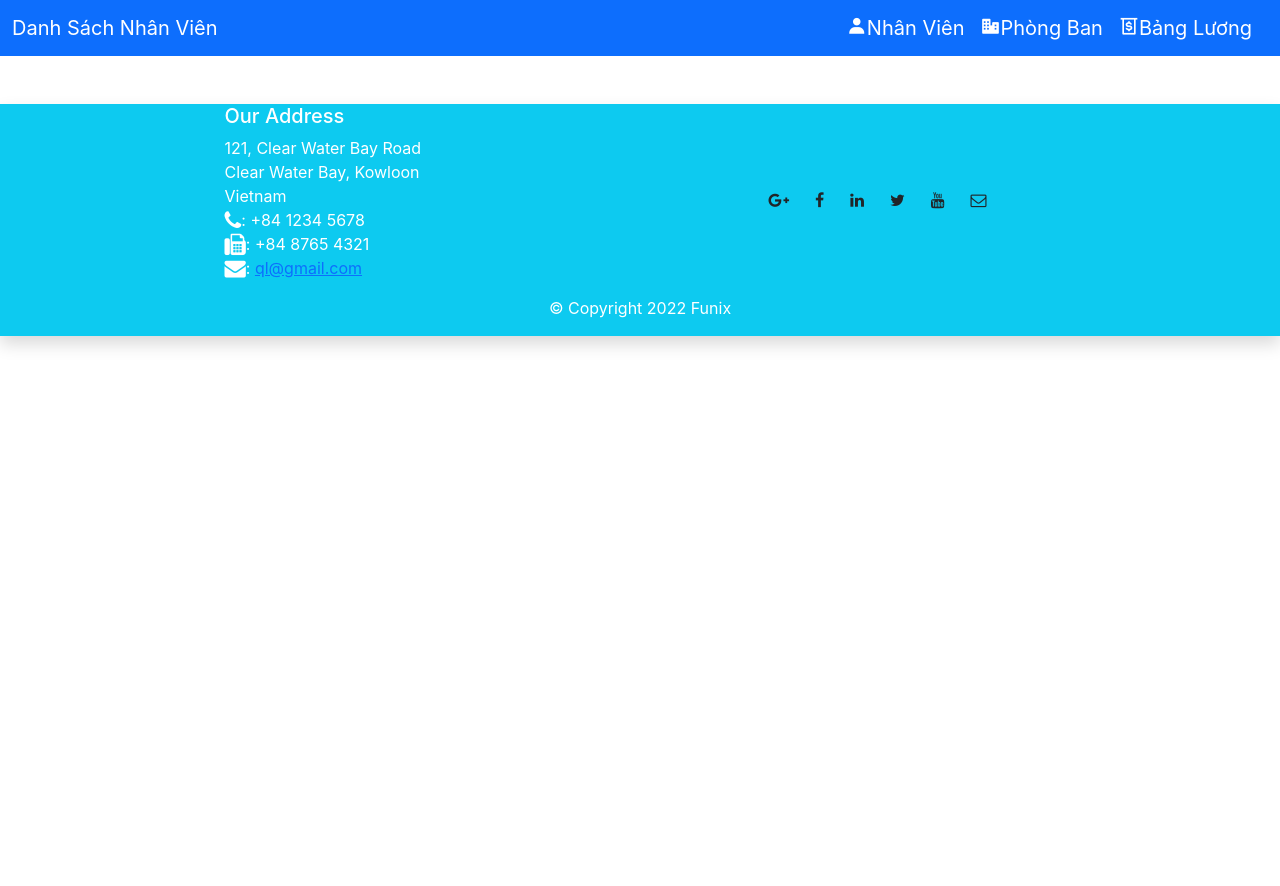
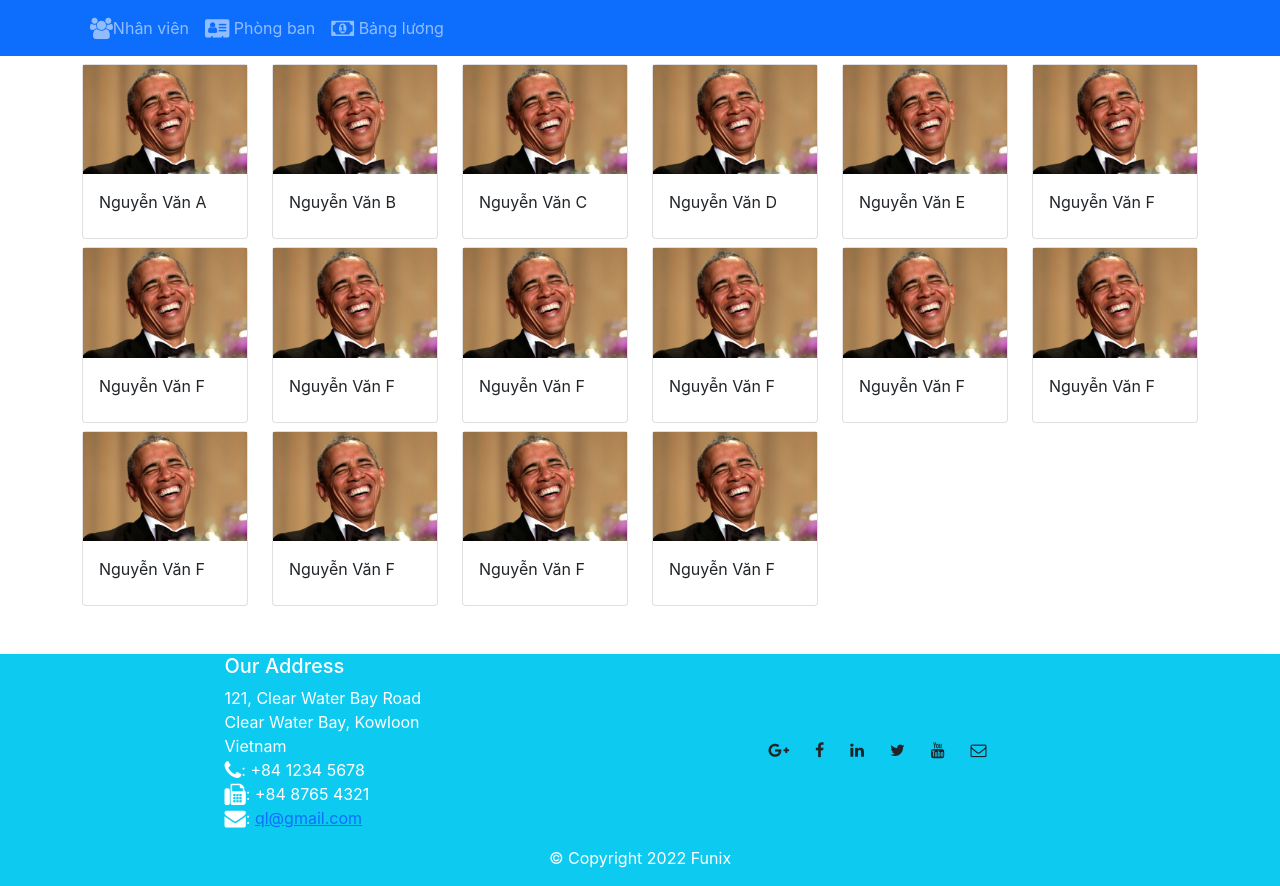
Before and after one commit to tuananh2403/FXassignment, a React (Create React App) app: page /liststaff in a window 1280 px wide. Before the commit the page ends 800 px from the top, so only its background shows below. Built offline with nearby package versions, Linux system fonts and the light colour scheme.

Commit message:
fix header and add file department

```diff
--- a/package.json
+++ b/package.json
@@ -10,7 +10,7 @@
     "dateformat": "^5.0.3",
     "react": "^18.1.0",
     "react-dom": "^18.1.0",
-    "react-router-dom": "^6.3.0",
+    "react-router-dom": "^4.2.2",
     "react-scripts": "^5.0.1",
     "reactstrap": "^9.0.2",
     "web-vitals": "^2.1.4"
--- /dev/null
+++ b/src/components/DetailStaff.js
@@ -0,0 +1,28 @@
+import React from "react";
+import {Card, CardImg, CardImgOverlay, CardText, CardBody,CardTitle} from 'reactstrap';
+import dateFormat from "dateformat";
+function DetailStaff(props){
+    if(props.dish){
+        return(
+            <div className="container">
+        <div className="row ">
+            <div className="col-3 mt-4">
+                <img width ='100%'src={props.dish.image}/>
+            </div>
+            <div className="col-7">
+             <CardBody>
+                <CardTitle className="name">Họ và Tên : {props.dish.name}</CardTitle>
+                <CardText>Ngày Sinh: {dateFormat(props.dish.date,'dd/mm/yyyy')}</CardText>
+                <CardText>Ngày vào công ty: {dateFormat(props.dish.startDate,"dd/mm/yyyy")}</CardText>
+                <CardText>Phòng Ban : {props.dish.department.name}</CardText>
+                <CardText>Số ngày nghỉ còn lại : {props.dish.annualLeave}</CardText>
+                <CardText>Số ngày làm thêm : {props.dish.overTime}</CardText>
+             </CardBody>
+             </div>
+        </div>
+    </div>
+        )
+    }else return <div></div>
+}
+
+export default DetailStaff;
--- a/src/components/Header.js
+++ b/src/components/Header.js
@@ -1,17 +1,42 @@
 import React, { Component } from 'react';
-import {Navbar,NavbarBrand,NavItem,Nav} from 'reactstrap'
- function Header(){
-     return (
-        <div>
-            <Navbar dark color="primary">
-                <NavbarBrand href="/">Danh Sách Nhân Viên</NavbarBrand>
-                <Nav>
-                    <NavbarBrand><i class='bx bxs-user'></i>Nhân Viên</NavbarBrand>
-                    <NavbarBrand><i class='bx bxs-business'></i>Phòng Ban</NavbarBrand>
-                    <NavbarBrand><i class='bx bx-money-withdraw' ></i>Bảng Lương</NavbarBrand>
-                </Nav>
-            </Navbar>
-        </div>
+import { Nav, Navbar, NavbarBrand, NavbarToggler, Collapse, NavItem} from 'reactstrap';
+import { NavLink } from 'react-router-dom';
+ class Header extends Component {
+    constructor(prop){
+        super(prop);
+        this.toggleNav = this.toggleNav.bind(this);
+           this.state = {
+             isNavOpen: false
+           };
+      }
+      toggleNav() {
+        this.setState({
+          isNavOpen: !this.state.isNavOpen
+        });
+      }
+      render(){
+          return (
+              <React.Fragment>
+                <Navbar dark  color='primary' expand="md">
+                 <div className="container">
+                        <NavbarToggler onClick={this.toggleNav} />
+                        <Collapse isOpen={this.state.isNavOpen} navbar>
+                            <Nav navbar>
+                            <NavItem>
+                                <NavLink className="nav-link" to='/safft'><span className="fa fa-group fa-lg"></span>Nhân viên</NavLink>
+                            </NavItem>
+                            <NavItem>
+                                <NavLink className="nav-link"  to='/department'><span className="fa fa-address-card fa-lg"></span> Phòng ban</NavLink>
+                            </NavItem>
+                            <NavItem>
+                                <NavLink className="nav-link" to='/salary'><span className="fa fa fa-money fa-lg"></span> Bảng lương</NavLink>
+                            </NavItem>
+                            </Nav>
+                        </Collapse>
+                    </div>
+      </Navbar>
+              </React.Fragment>
      )
+    }
  }
  export default Header;
--- /dev/null
+++ b/src/components/Home.js
@@ -0,0 +1,11 @@
+import React from 'react';
+
+function Home(props) {
+    return(
+      <div className="container">
+        <h4>Home</h4>
+      </div>
+    );
+}
+
+export default Home;
--- a/src/components/MainComponent.js
+++ b/src/components/MainComponent.js
@@ -1,20 +1,36 @@
-import React, { Component, useState } from 'react';
-import {Route,Routes} from 'react-router-dom';
+import React, { Component} from 'react';
 import StaffList from './StaffList';
-import { STAFFS } from '../shared/staffs';
+import { STAFFS,DEPARTMENTS } from '../shared/staffs';
 import Header from './Header';
 import Footer from './Footer';
+import DetailStaff from './DetailStaff'
+import { Switch } from 'react-router-dom';
+import { Route } from 'react-router-dom';
+import { Redirect } from 'react-router-dom';
+import Home from './Home';
+import Department from './departmentcomponents';
 
-function Main(){
-  const [staff, setStaff] = useState(STAFFS);
-  return (
-    <div>
-      <Header />
-      <Routes>
-         <Route path="/" element={<StaffList staff={staff}/>}/>
-      </Routes>
-      <Footer />
+class Main extends Component{
+  constructor(props) {
+    super(props);
+    this.state ={
+      staffs: STAFFS,
+      department: DEPARTMENTS,
+    }
+  }
+
+  render() {
+    return (
+      <div className="app">
+        <Header />
+          <Switch>
+              <Route exact path="/liststaff" component={() => <StaffList dishes={this.state.staffs}/>}/>
+              <Route exact path='/department' component={() => <Department department={this.state.department}/> }/>
+              <Redirect to='/liststaff'/>
+          </Switch>
+        <Footer />
     </div>
   )
 }
+}
 export default Main;
--- a/src/components/StaffList.js
+++ b/src/components/StaffList.js
@@ -2,10 +2,10 @@ import React from "react";
 import {Card,CardBody,CardTitle} from "reactstrap"
 
 function StaffList(props) {
-    const menu = props.staff.map((dish) => {
+    const menu = props.dishes.map((dish) => {
         return (
             <div key ={dish.id} className="col-12 col-sm-4 col-lg-2 mt-2">
-                <Card onClick={() => this.props.onClick(dish)}>
+                <Card onClick={() => props.onClick(dish.id)}>
                 <img src={dish.image}/>
                        <CardBody body className="ml-5">
                             <CardTitle>{dish.name}</CardTitle>
--- /dev/null
+++ b/src/components/departmentcomponents.js
@@ -0,0 +1,25 @@
+import React from 'react';
+import { Card,CardText} from 'reactstrap';
+const Department= (props)=>{
+    const menu = props.department.map((department) => {
+        return (
+          <div  className="col-12 col-md-4 col-lg-3 m-1">
+              <Card style={{margin:'10px'}}>
+                    <h2 style = {{color:"black",marginTop:'5px',marginLeft:'5px'}}>{department.name}</h2>
+                    <CardText style={{margin:'20px'}}>Số lượng nhân viên: {department.numberOfStaff}</CardText>
+              </Card>
+          </div>
+        );
+    });
+    return (
+        <div className="container">
+            <div className="row">
+            </div>
+            <div className="row">
+                {menu}
+            </div>
+        </div>
+    );
+
+   }
+export default Department;
```
Also changed, not shown: 1 other file (tests, documents, lock files or other folders).
